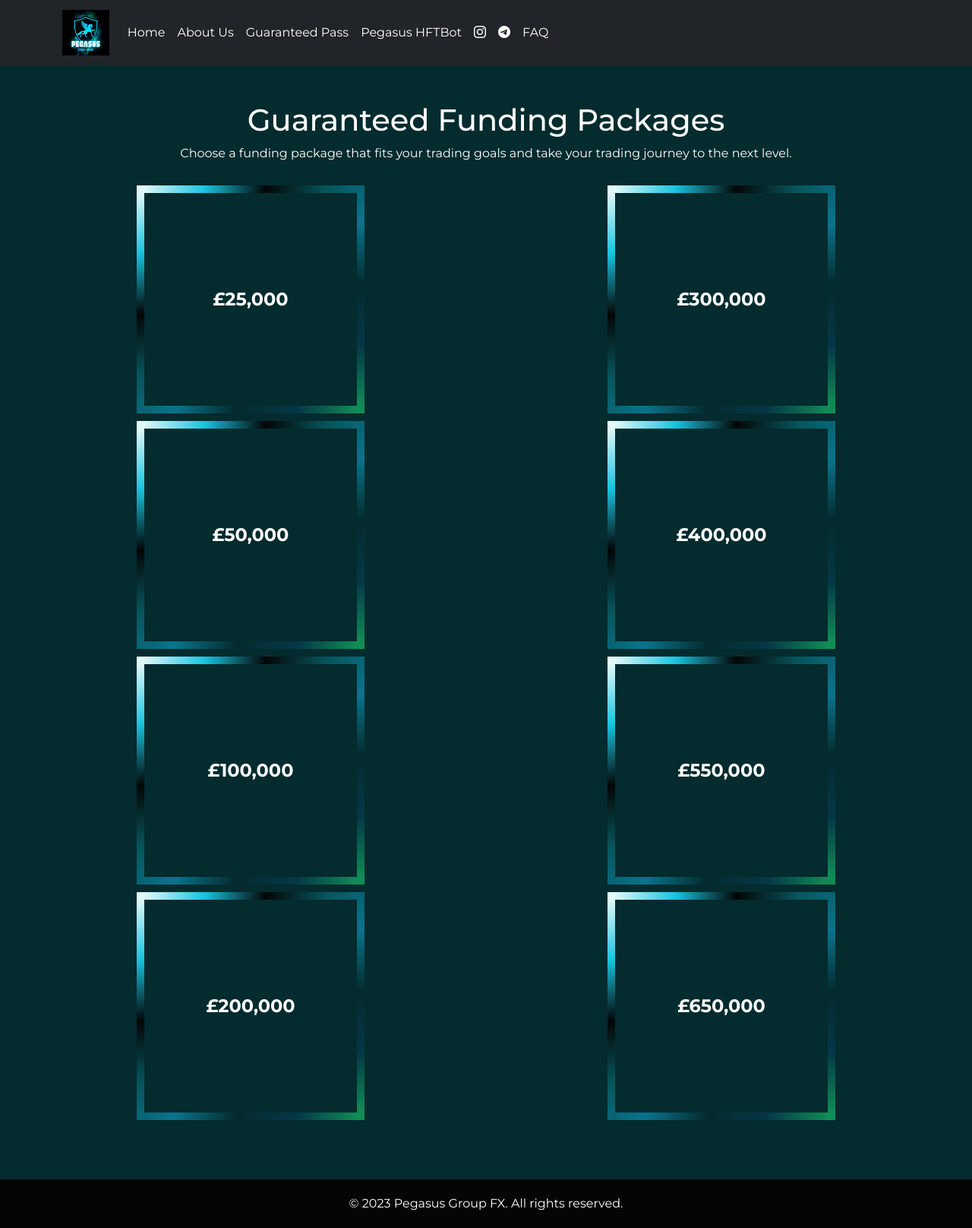
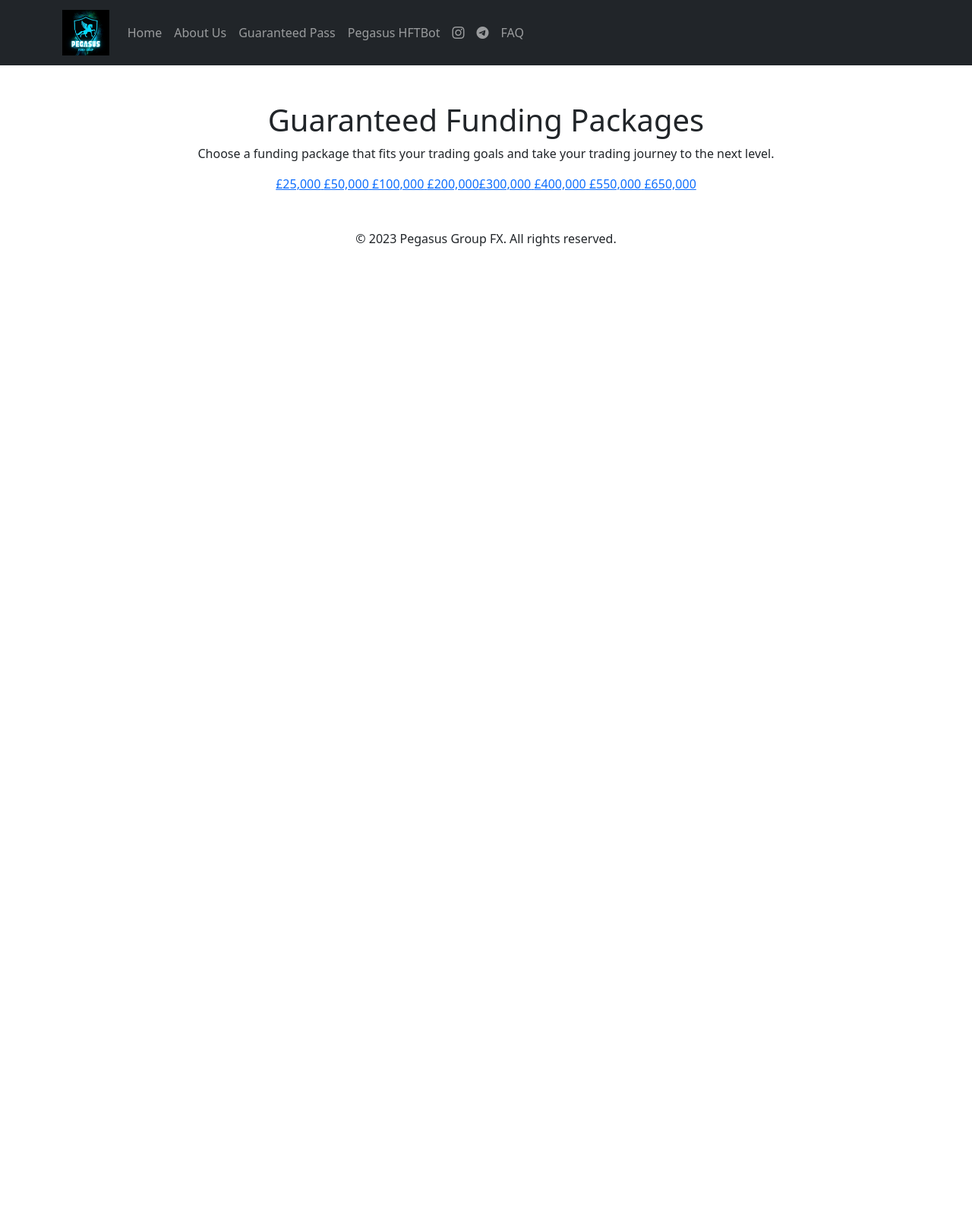
Before and after one commit to Ahmed23Max/Pegasus_group_fx, a Flask app: page /guaranteed-pass in a window 1280 px wide. Shown: the whole page at 76% size. After the commit the page ends 324 px from the top, so only its background shows below. Run offline with Flask 3, Linux system fonts and the light colour scheme; some libraries are stand-ins or nearby versions.

Commit message:
Update style.css

```diff
--- a/static/style.css
+++ b/static/style.css
@@ -1,232 +1,3 @@
-/* Navbar and Footer Styles */
-nav, footer {
-    background-color: #040606;
-}
-
-.home-section:nth-child(2n) {
-    background-color: #040606;
-    color: white;
-}
-
-.navbar-nav {
-    display: flex;
-    align-items: center;
-    height: 60px;
-}
-
-.navbar-nav .nav-item {
-    margin: 0;
-    padding: 0;
-}
-
-.navbar-nav .nav-link {
-    text-decoration: none;
-    color: #ffff;
-    padding: 0.5rem 1rem;
-    height: 100%;
-    display: flex;
-    align-items: center;
-}
-
-.navbar-nav .nav-link.main:hover {
-    color: #18c4e0; /* Instagram */
-}
-
-.navbar-nav .nav-link.social-icon:hover {
-    color: #E4405F; /* Instagram */
-}
-
-.navbar-nav .nav-link.social-icon.facebook:hover {
-    color: #1877F2; /* Facebook */
-}
-
-.navbar-nav .nav-link.social-icon.twitter:hover {
-    color: #1DA1F2; /* Twitter */
-}
-
-.navbar-nav .nav-link.social-icon.telegram:hover {
-    color: #0088CC; /* Telegram */
-}
-
-/* Body Styles */
-body {
-    background: #042b2e;
-    color: white;
-    margin: 0;
-    animation: fadeIn ease 1s;
-    animation-fill-mode: forwards;
-}
-
-@keyframes fadeIn {
-    0% {
-        opacity: 0;
-    }
-    100% {
-        opacity: 1;
-    }
-}
-
-/* Footer Styles */
-footer {
-    background-color: #040606;
-    color: white;
-    padding: 20px 0;
-}
-
-footer p {
-    margin: 0;
-}
-
-/* About Section Styles */
-.about-section {
-    padding: 50px 0;
-    color: #FFFF;
-    text-align: center;
-    font-size: 2rem;
-    height: 100vh;
-    display: flex;
-    flex-direction: column;
-    justify-content: center;
-}
-
-/* Smooth Scrolling */
-html {
-    scroll-behavior: smooth;
-}
-
-/* Other Styles */
-.block {
-    display: flex;
-    flex-direction: row;
-    align-items: center;
-}
-
-.circle-group {
-    display: flex;
-    align-items: center;
-    margin: 20px 0;
-}
-
-/* Circle Styles */
-.circle {
-    width: 300px;
-    height: 300px;
-    border-radius: 50%;
-    display: flex;
-    align-items: center;
-    justify-content: center;
-    margin: 10px;
-    cursor: pointer;
-    animation: bounce 1s ease;
-    transition: transform 0.2s;
-    background-color: #042b2e;
-    color: white;
-    font-size: 100px;
-    font-weight: bold;
-    text-align: center;
-    border: 10px solid transparent;
-    border-image: linear-gradient(to bottom right, #e3f9fa, #18c4e0, #040606, #07555c, #0a748d, #042b2e, #053748, #108e56);
-    border-image-slice: 1;
-}
-
-.circle-text {
-    font-size: 24px;
-    color: white;
-}
-
-.circle-content {
-    text-align: center;
-}
-
-.circle-amount {
-    font-size: 24px;
-    color: #FFFF;
-    font-weight: bold;
-    margin: 0;
-}
-
-.circle-link {
-    text-decoration: none;
-    color: inherit;
-    cursor: pointer;
-    transition: transform 0.2s;
-}
-
-.circle-link:hover {
-    transform: scale(1.05);
-}
-
-.circle-group {
-    gap: 300px;
-}
-
-.circle-container a {
-    text-decoration: none;
-}
-
-@keyframes bounce {
-    0% {
-        transform: translateY(0);
-    }
-    40% {
-        transform: translateY(-20px);
-    }
-    60% {
-        transform: translateY(-10px);
-    }
-    100% {
-        transform: translateY(0);
-    }
-}
-
-/* Font Styles */
-body {
-    font-family: 'Montserrat', sans-serif;
-}
-
-/* Additional Mobile Styles */
-@media (max-width: 767.98px) {
-    .navbar-nav {
-        flex-direction: column;
-    }
-
-    .navbar-nav .nav-link {
-        padding: 10px;
-        text-align: center;
-    }
-
-    .content {
-        padding: 20px; /* Adjust the value as needed */
-    }
-
-    .footer {
-        padding: 10px 0;
-    }
-
-    .circle-group {
-        flex-direction: column;
-        align-items: center;
-    }
-
-    .circle-container {
-        display: flex;
-        flex-direction: column;
-        align-items: center;
-        gap: 20px;
-    }
-
-    .circle {
-        width: 200px;
-        height: 200px;
-        font-size: 48px;
-        border-width: 8px;
-    }
-
-    .circle-amount {
-        font-size: 18px;
-    }
-}
-
 .blur-background {
             position: fixed;
             width: 100%;
```
